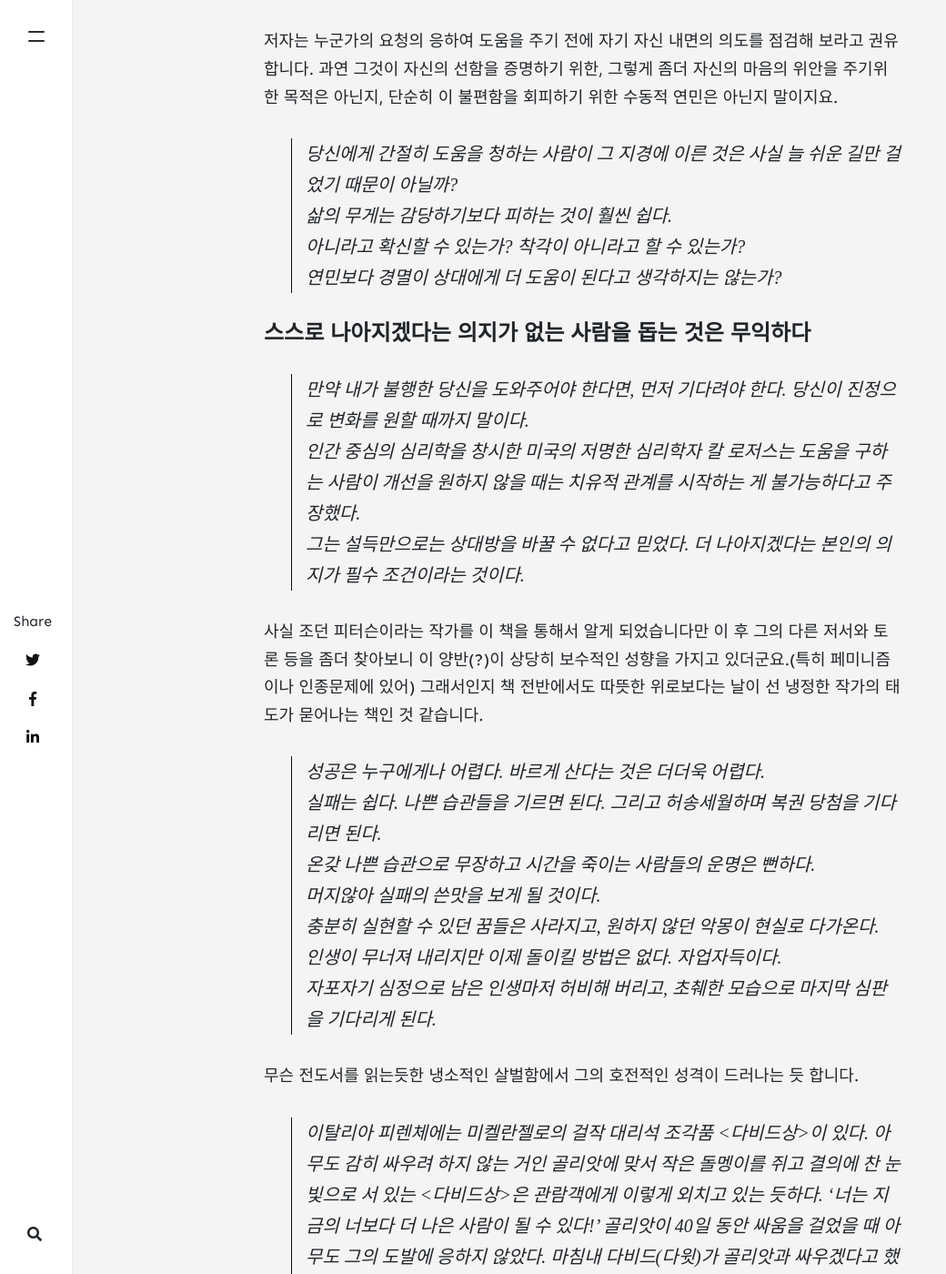
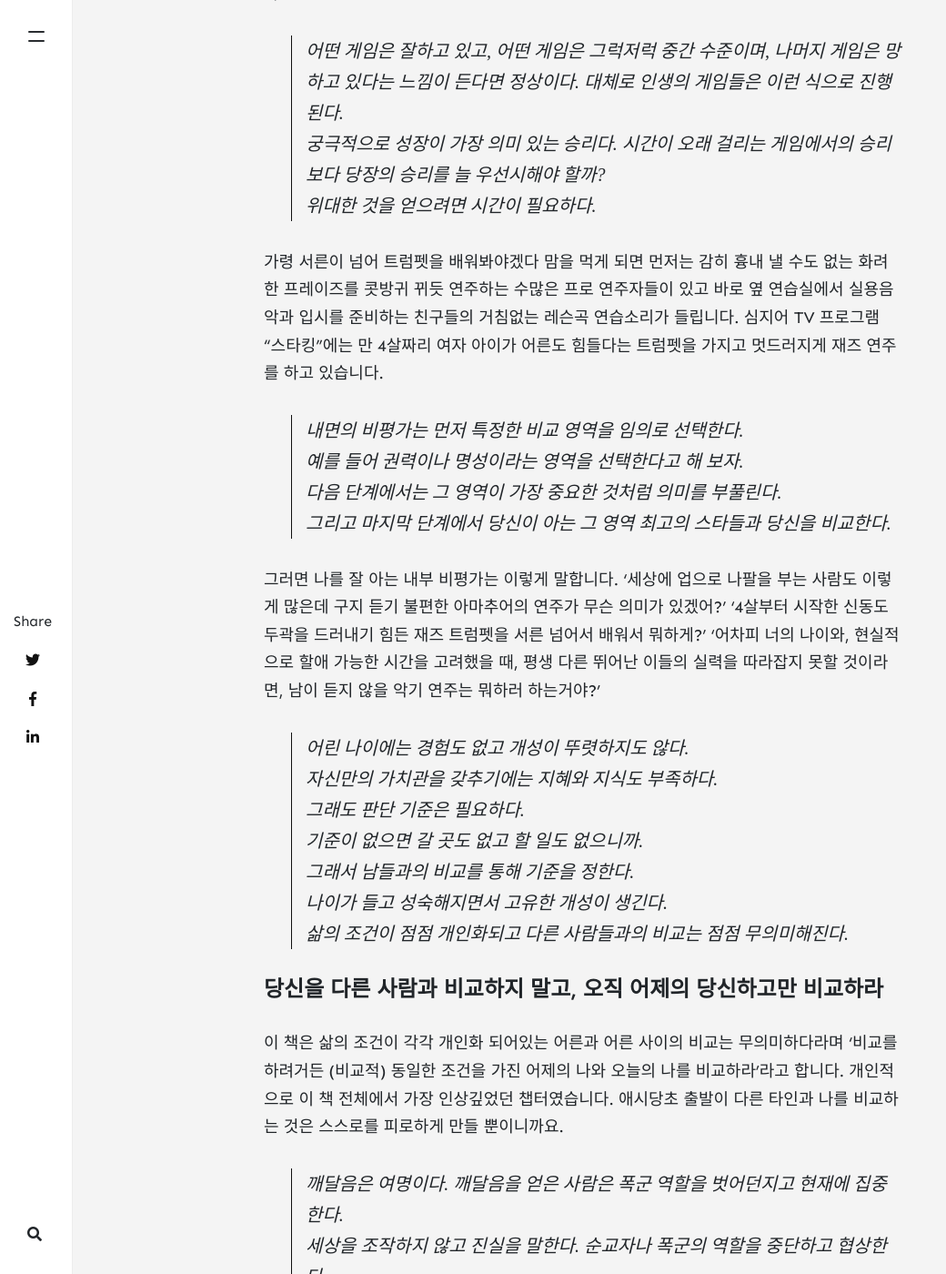
Before and after one commit to daduki/daduki.github.io, a Jekyll site: the page built from _posts/2020-06-25-book-review-12-principles-04.md, in a window 1280 px wide and 1400 px high, scrolled down 2602 px. Shown: the whole window at 91% size, without its empty margins (0-1040 px from the left). Built offline with Jekyll 4.4.1, drawn with Linux system fonts in a browser that asks for light colours; nearby versions of some CDN libraries; comment, search, counter and statistics services are not loaded; some of the changed text lies outside the part shown.

Commit message:
Update 2020-06-25-book-review-12-principles-04.md

```diff
--- a/_posts/2020-06-25-book-review-12-principles-04.md
+++ b/_posts/2020-06-25-book-review-12-principles-04.md
@@ -1,66 +1,68 @@
 ---
 layout: post
-title:  "12가지 인생의 법칙 : 세번째 이야기 - 당신에게 최고의 모습을 기대하는 사람만 만나라"
+title:  "12가지 인생의 법칙 : 네번째 이야기 - 당신을 다른 사람과 비교하지 말고, 오직 어제의 당신하고만 비교하라"
 author: caferoman
 categories: [ Words ]
 tags: [ Book Review, 인문학, 12가지 인생의 법칙, 혼돈의 해독제, 조던 B. 피터슨 ]
 image: assets/images/br010.jpg
 ---
-> 자신의 가치를 낮게 보는 사람들은 대체로 삶에 대한 책임을 외면하려고 한다. 이런 사람들은 늘 문제가 있는 사람들을 친구로 둔다. 과거에 그런 사람들에게 충분히 당해서 잘 알고 있는데도 그렇다. 그들은 스스로 좋은 삶을 누릴 자격이 없다고 생각하고 인생에 대해 아무 기대도 하지 않는다. 어쩌면 더 나은 삶을 위해 노력하는 게 싫을 수도 있다. 프로이트는 이런 현상을 ‘반복 강박(repetition compulsion)’이라 칭하며, 과거의 두려운 상황을 반복하려는 무의식적 충동으로 정의했다. 다른 대안이 없어서 그 두려움을 더 명확히 규정하고, 그 두려움을 더 적극적으로 지배하려는 충동이다. 우리는 가까이 있는 도구를 사용해 자신의 세계를 만들어 간다. 불완전한 도구는 불완전한 결과를 만든다. 불완전한 도구를 반복해 사용하면 결과는 더 엉망이 된다. 과거에서 배우지 못하는 사람은 실패를 반복하는 운명을 맞게 된다. 그런 면에서 ‘반복 강박’은 운명이나 무능함의 다른 말일 수도 있다. 혹은 특별한 목표와 의도를 가지고 배우기를 거부하는 것일 수도 있다.
+> 당신이 100만 명 중 한 사람 나올까 말까 한 재능을 가지고 있다 해도 1800만 명이 사는 뉴욕에 가면 당신 같은 사람이 20명이나 있는 셈이다.
+현대인은 대부분 대도시에서 산다. 그뿐 아니라 온라인으로도 수억 명과 연결되어 있다. 그러다 보니 나보다 잘난 사람이 너무 많아 보인다.
+
+#### 우리 내면에는 우리를 잘 아는 비평가가 살고 있다.
+
+저자의 말처럼 우리 내면에는 우리를 잘 아는 비평가가 살고 있습니다. 그리고 그 존재는 큰 목소리로 자기주장을 펼치며 우리의 소소한 노력을 무자비하게 깎아내리려고 합니다. 우리가 스스로의 재능을 도전을 평가하려 할 때 이런 마음의 소리는 자꾸만 '헛수고 하지말고 그냥 포기하라'라고만 합니다.
+
+> ‘너보다 잘하는 사람이 훨씬 많아’라는 내면의 목소리는 허무주의의 상투적인 구호에 불과하다.
+그럴 때 ‘그렇지, 모든 게 부질없는 짓이지’라고 반응하면 지는 것이다.
+‘그러면 세상에 의미 있는 일이 뭐가 있냐?’ 하고 화를 내야 한다.
+매사에 부정적인 내면의 목소리는 더 나은 삶을 위한 따뜻한 독려가 아니라, 합리성으로 위장한 비열한 속임수에 불과하다.
+
+특히나 그 대상이 무엇이든 내가 시도/도전하려는 일에 나보다 뛰어난 무수한 능력자/엄친아/천재 등이 보이는 현상은,
+나이를 먹어가며 사회의 반경이 커져가며, 네트워크와 IT기술의 발달로 타인의 가장 좋은 상태를 잘 필터링 사진과 포스팅으로 쉽게 접하게 되며 더욱 심해집니다.
+
+> 어떤 게임은 잘하고 있고, 어떤 게임은 그럭저럭 중간 수준이며, 나머지 게임은 망하고 있다는 느낌이 든다면 정상이다. 대체로 인생의 게임들은 이런 식으로 진행된다.
+궁극적으로 성장이 가장 의미 있는 승리다. 시간이 오래 걸리는 게임에서의 승리보다 당장의 승리를 늘 우선시해야 할까?
+위대한 것을 얻으려면 시간이 필요하다.
+
+가령 서른이 넘어 트럼펫을 배워봐야겠다 맘을 먹게 되면
+먼저는 감히 흉내 낼 수도 없는 화려한 프레이즈를 콧방귀 뀌듯 연주하는 수많은 프로 연주자들이 있고
+바로 옆 연습실에서 실용음악과 입시를 준비하는 친구들의 거침없는 레슨곡 연습소리가 들립니다.
+심지어 TV 프로그램 "스타킹"에는 만 4살짜리 여자 아이가 어른도 힘들다는 트럼펫을 가지고 멋드러지게 재즈 연주를 하고 있습니다.
+
+> 내면의 비평가는 먼저 특정한 비교 영역을 임의로 선택한다.
+예를 들어 권력이나 명성이라는 영역을 선택한다고 해 보자.
+다음 단계에서는 그 영역이 가장 중요한 것처럼 의미를 부풀린다.
+그리고 마지막 단계에서 당신이 아는 그 영역 최고의 스타들과 당신을 비교한다.
+
+그러면 나를 잘 아는 내부 비평가는 이렇게 말합니다.
+'세상에 업으로 나팔을 부는 사람도 이렇게 많은데 구지 듣기 불편한 아마추어의 연주가 무슨 의미가 있겠어?'
+'4살부터 시작한 신동도 두곽을 드러내기 힘든 재즈 트럼펫을 서른 넘어서 배워서 뭐하게?'
+'어차피 너의 나이와, 현실적으로 할애 가능한 시간을 고려했을 때, 평생 다른 뛰어난 이들의 실력을 따라잡지 못할 것이라면, 남이 듣지 않을 악기 연주는 뭐하러 하는거야?'
+
+> 어린 나이에는 경험도 없고 개성이 뚜렷하지도 않다.
+자신만의 가치관을 갖추기에는 지혜와 지식도 부족하다.
+그래도 판단 기준은 필요하다.
+기준이 없으면 갈 곳도 없고 할 일도 없으니까.
+그래서 남들과의 비교를 통해 기준을 정한다.
+나이가 들고 성숙해지면서 고유한 개성이 생긴다.
+삶의 조건이 점점 개인화되고 다른 사람들과의 비교는 점점 무의미해진다.
 
 
-#### 당신에게 최고의 모습을 기대하는 사람만 만나라
+#### 당신을 다른 사람과 비교하지 말고, 오직 어제의 당신하고만 비교하라
 
-누군가 "당신의 인생에 도움이 될만한 사람만 만나라" 라고 충고한다면 '이 얼마나 이기적이고 오만한 생각인가' 라고 생각하게 될 것입니다.
-하지만 피터슨은 질 나쁜 사람들이 상대적으로 건전한 사람과 어울렸을 때 미치는 영향은 그 반대의 경우보다 훨씬 전염성이 강하기 때문에 이기적인 차원을 넘어서 어느 정도 합리적인 결정이 될 수 있음을 말합니다.
+이 책은 삶의 조건이 각각 개인화 되어있는 어른과 어른 사이의 비교는 무의미하다라며
+'비교를 하려거든 (비교적) 동일한 조건을 가진 어제의 나와 오늘의 나를 비교하라'라고 합니다.
+개인적으로 이 책 전체에서 가장 인상깊었던 챕터였습니다.
+애시당초 출발이 다른 타인과 나를 비교하는 것은 스스로를 피로하게 만들 뿐이니까요.
 
-> 교사가 문제 아동을 비교적 착한 소년들 모임에 억지로 끼워 넣으면 모임의 안정성이 크게 떨어지고 비행 발생 비율이 올라간다. 언제나 추락은 상승보다 훨씬 빠르고 쉽다.
+> 깨달음은 여명이다. 깨달음을 얻은 사람은 폭군 역할을 벗어던지고 현재에 집중한다.
+세상을 조작하지 않고 진실을 말한다. 순교자나 폭군의 역할을 중단하고 협상한다.
+다른 사람의 삶이 내 삶보다 더 낫지 않다는 것을 알기에 이제는 누구도 시기하지 않는다.
+목표를 낮추고 인내하는 법을 알기에 좌절하거나 실망하지도 않는다.
+자신이 누구이고, 진정으로 원하는 것이 무엇이며, 무엇을 하고 싶어 하는지도 깨달아 간다.
 
-저자는 누군가의 요청의 응하여 도움을 주기 전에 자기 자신 내면의 의도를 점검해 보라고 권유합니다. 과연 그것이 자신의 선함을 증명하기 위한, 그렇게 좀더 자신의 마음의 위안을 주기위한 목적은 아닌지, 단순히 이 불편함을 회피하기 위한 수동적 연민은 아닌지 말이지요.
-
-> 당신에게 간절히 도움을 청하는 사람이 그 지경에 이른 것은 사실 늘 쉬운 길만 걸었기 때문이 아닐까?
-삶의 무게는 감당하기보다 피하는 것이 훨씬 쉽다.
-아니라고 확신할 수 있는가? 착각이 아니라고 할 수 있는가?
-연민보다 경멸이 상대에게 더 도움이 된다고 생각하지는 않는가?
-
-
-#### 스스로 나아지겠다는 의지가 없는 사람을 돕는 것은 무익하다
-
-> 만약 내가 불행한 당신을 도와주어야 한다면, 먼저 기다려야 한다. 당신이 진정으로 변화를 원할 때까지 말이다.
-인간 중심의 심리학을 창시한 미국의 저명한 심리학자 칼 로저스는 도움을 구하는 사람이 개선을 원하지 않을 때는 치유적 관계를 시작하는 게 불가능하다고 주장했다.
-그는 설득만으로는 상대방을 바꿀 수 없다고 믿었다. 더 나아지겠다는 본인의 의지가 필수 조건이라는 것이다.
-
-사실 조던 피터슨이라는 작가를 이 책을 통해서 알게 되었습니다만
-이 후 그의 다른 저서와 토론 등을 좀더 찾아보니 이 양반(?)이 상당히 보수적인 성향을 가지고 있더군요.(특히 페미니즘이나 인종문제에 있어)
-그래서인지 책 전반에서도 따뜻한 위로보다는 날이 선 냉정한 작가의 태도가 묻어나는 책인 것 같습니다.
-
-> 성공은 누구에게나 어렵다. 바르게 산다는 것은 더더욱 어렵다.
-실패는 쉽다. 나쁜 습관들을 기르면 된다. 그리고 허송세월하며 복권 당첨을 기다리면 된다.
-온갖 나쁜 습관으로 무장하고 시간을 죽이는 사람들의 운명은 뻔하다.
-머지않아 실패의 쓴맛을 보게 될 것이다.
-충분히 실현할 수 있던 꿈들은 사라지고, 원하지 않던 악몽이 현실로 다가온다.
-인생이 무너져 내리지만 이제 돌이킬 방법은 없다. 자업자득이다.
-자포자기 심정으로 남은 인생마저 허비해 버리고, 초췌한 모습으로 마지막 심판을 기다리게 된다.
-
-무슨 전도서를 읽는듯한 냉소적인 살벌함에서 그의 호전적인 성격이 드러나는 듯 합니다.
-
-> 이탈리아 피렌체에는 미켈란젤로의 걸작 대리석 조각품 <다비드상>이 있다. 아무도 감히 싸우려 하지 않는 거인 골리앗에 맞서 작은 돌멩이를 쥐고 결의에 찬 눈빛으로 서 있는 <다비드상>은 관람객에게 이렇게 외치고 있는 듯하다.
-‘너는 지금의 너보다 더 나은 사람이 될 수 있다!’
-골리앗이 40일 동안 싸움을 걸었을 때 아무도 그의 도발에 응하지 않았다.
-마침내 다비드(다윗)가 골리앗과 싸우겠다고 했을 때 그의 형제들은 양이나 치라며 비아냥거렸다.
-당신이 다비드처럼 불가능해 보이는 원대한 목표를 향해 나아갈 때 현재의 부족함과 미래의 가능성이 동시에 드러난다.
-그리고 다비드의 형제들처럼 많은 사람이 당신 때문에 혼란에 빠질 것이다.
-그들의 냉소주의와 게으름이 정당화될 수 없다는 걸 당신이 증명하기 때문이다.
-
-보다 나은 나를 바라며 행동할 때,
-저자의 말처럼 필연적으로 미래의 가능성과 함께 현재의 부족함을 직면하게 됩니다.
-나 자신이 먼저 스스로에게 최고의 모습을 기대하며 응원할 때 한발 더 그 꿈에 가까워 질 수 있을거라 생각합니다.
-
-
-#### 착하고 좋은 사람만 만나라는 것은 결코 쉬운 길을 가라는 것이 아니다.
-
-> 선하고 건강한 사람들과 함께 지내는 일이 쉬울 것 같지만, 사실은 그렇지 않다.
-오히려 문제 많고 질 나쁜 사람들과 지내는 것보다 더 어렵다.
-몸과 마음이 모두 건강한 사람은 그야말로 이상적이다. 그런 사람과 가까이 지내려면 강인한 의지와 꾸준한 노력이 필요하다.
-겸손해야 하고, 용기가 있어야 한다. 모든 걸 스스로 판단해야 하고, 조건 없는 동정과 연민도 경계해야 한다.
-그런데도 나는 당신에게 이렇게 말해 주고 싶다. 당신에게 최고의 모습을 기대하는 사람만 만나라.
+> 구하라. 그래야 너희가 받을 것이다. 문을 두드려라. 그래야 너희에게 문이 열릴 것이다.
+간절히 구하고 있는 힘껏 두드려야 비로소 더 나은 삶의 기회를 얻는다.
+우리 개개인의 삶이 조금씩 나아지면 이 세상도 살기 좋은 곳으로 변할 것이다.
+다시 한번 말하지만, 현재의 다른 사람과 비교하지 말고 어제의 당신과 비교하라.
```
